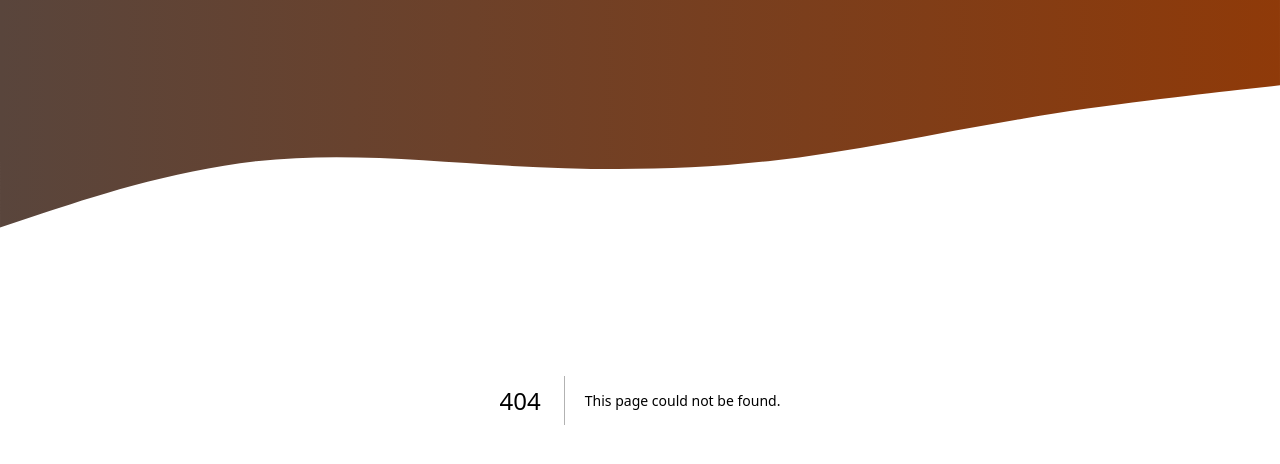
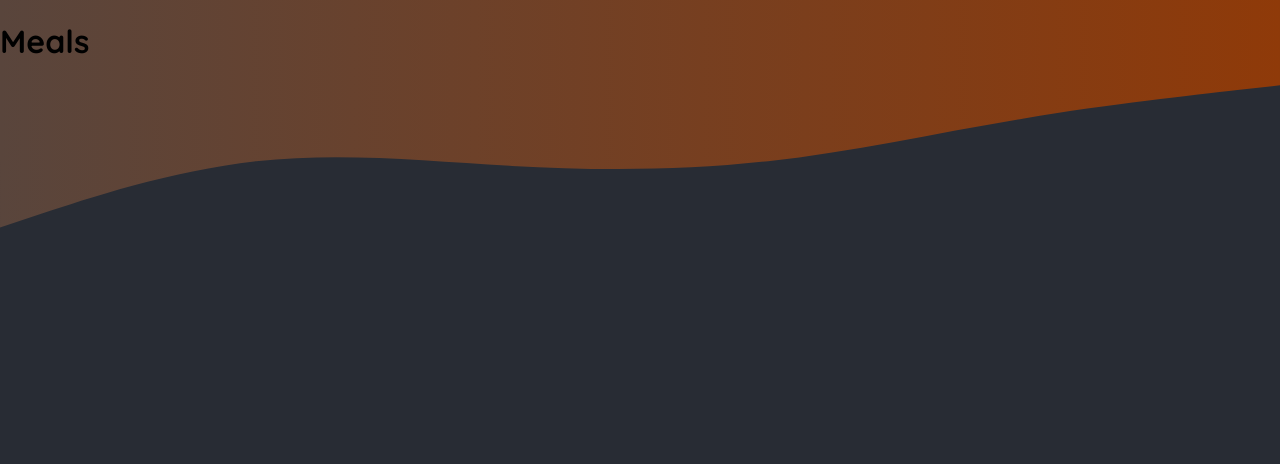
Before and after one commit to artem-tkachuk/foodies, a Next.js app: page /meals in a window 1280 px wide. Before the commit this address had no page. Shown: the top 464 px of the page. Built offline with nearby package versions, Linux system fonts and the light colour scheme.

Commit message:
Create meals route and basic page

```diff
--- /dev/null
+++ b/src/app/meals/page.js
@@ -0,0 +1,7 @@
+export default function MealsPage() {
+    return (
+        <main>
+            <h1>Meals</h1>
+        </main>
+    )
+}
```
